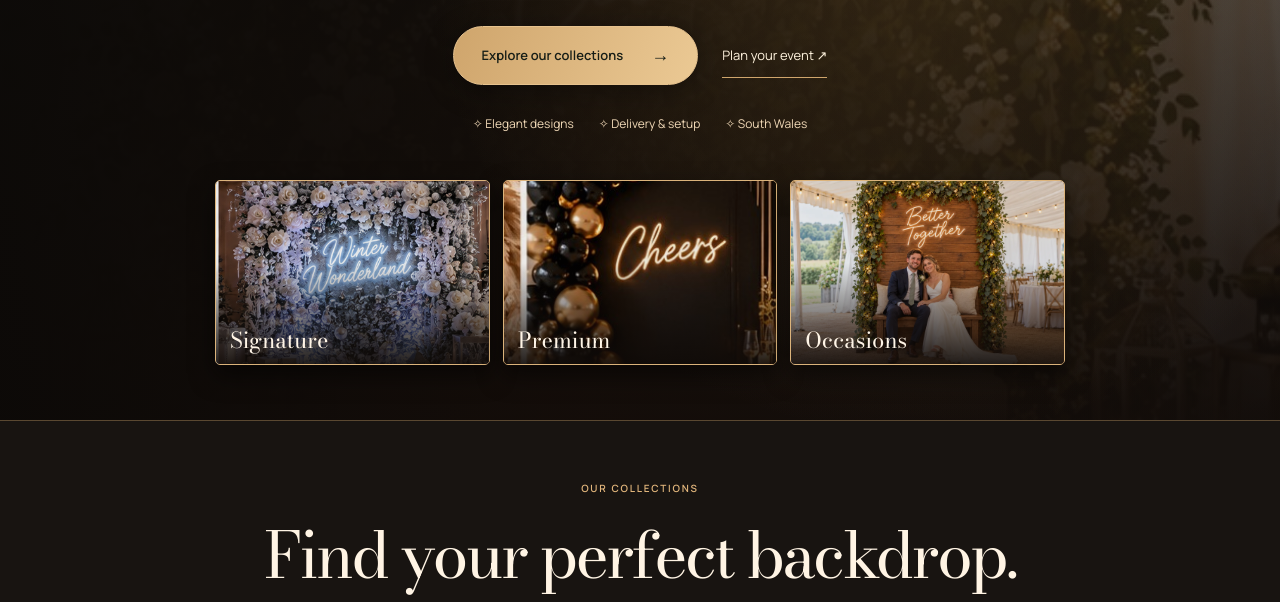
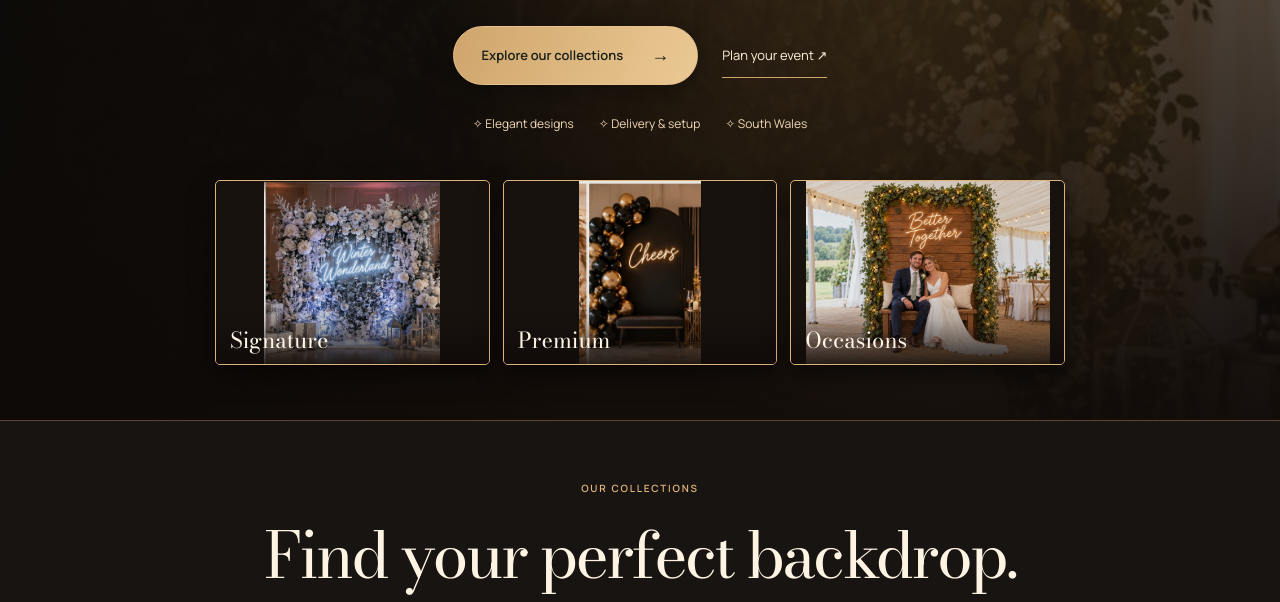
Before and after one commit to j29fp2jdsz-jpg/The-Event-Wall-Co, a plain HTML site: page index.html in a window 1280 px wide. Shown: the part 468-1070 px from the top of the page. Drawn offline with Linux system fonts and the light colour scheme.

Commit message:
Display complete Signature and Premium preview images without zoom

```diff
--- a/style.css
+++ b/style.css
@@ -334,3 +334,9 @@ header .menu-button::after{content:'☰';font-size:19px!important;line-height:1!
 .collection-tile.premium-home-tile img{object-fit:contain!important;object-position:center center!important;transform:none!important}
 .collection-tile.premium-home-tile:hover img{transform:none!important}
 .collection-tile.premium-home-tile::after{background:linear-gradient(to bottom,transparent 35%,rgba(7,8,9,.28) 58%,rgba(7,8,9,.92) 100%)}
+
+/* Show complete Signature and Premium artwork in homepage preview cards. */
+.cinematic-preview img{object-fit:contain!important;object-position:center!important;transform:none!important}
+.cinematic-preview a:hover img{transform:none!important}
+.cinematic-preview a{background:#18120f!important}
+.cinematic-preview a:after{background:linear-gradient(to bottom,transparent 35%,rgba(16,11,8,.15) 56%,rgba(16,11,8,.88) 100%)!important}
```
